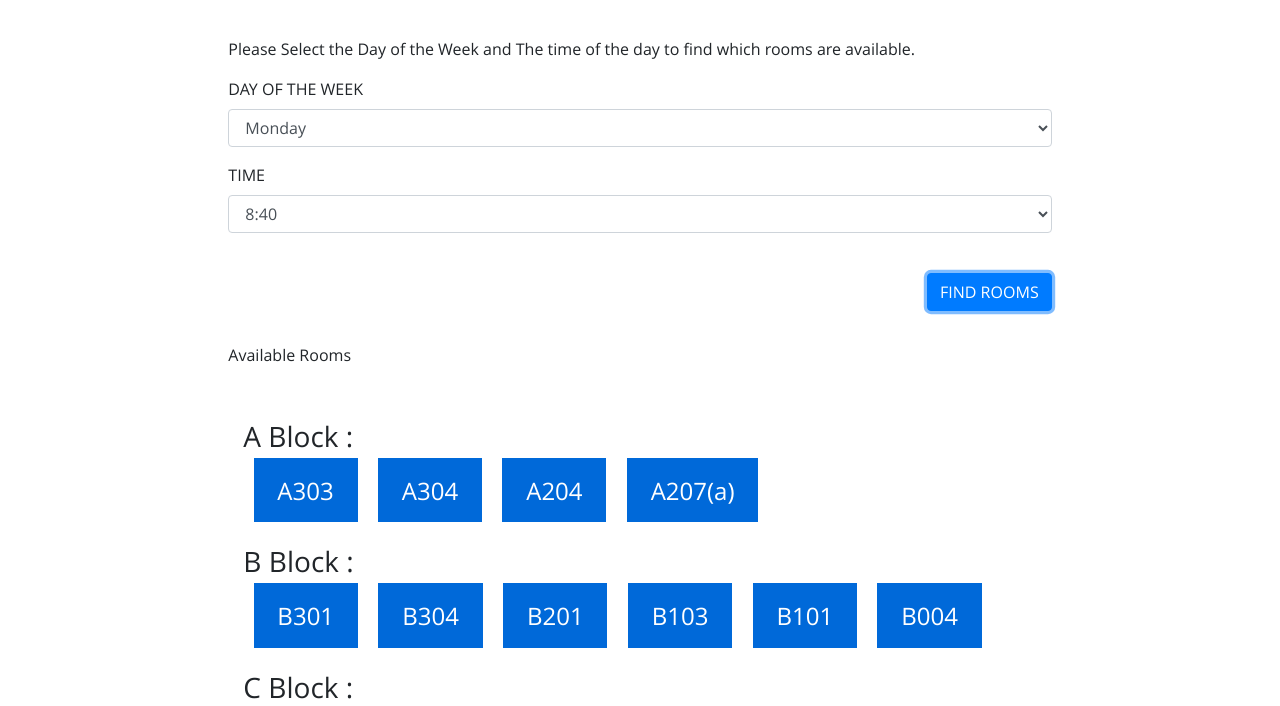
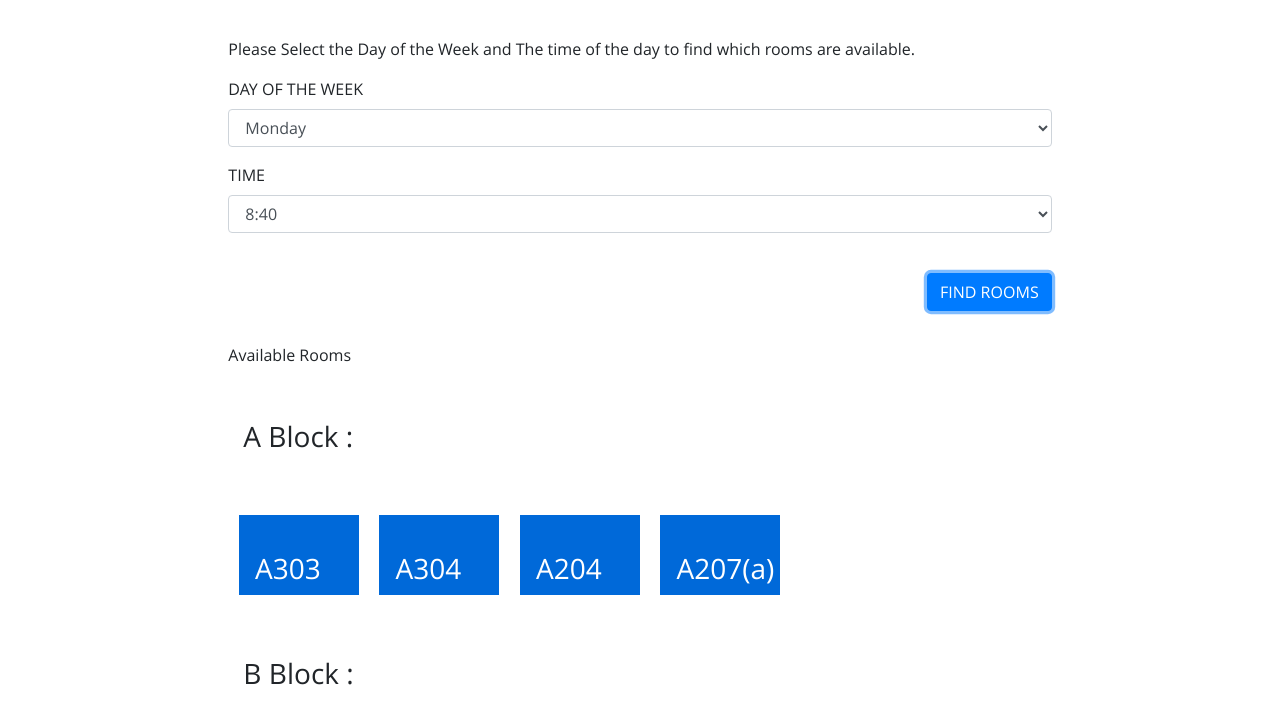
Before and after one commit to DSC-BVP/DSC-BVP-room-locator, a plain HTML site: page rooms/index.html in a window 1280 px wide. Both pictures are taken after a click on the button "FIND ROOMS". Shown: the part 83-789 px from the top of the page. Drawn offline with nearby package versions, Linux system fonts and the light colour scheme.

Commit message:
corrected alignment of objects

```diff
--- a/rooms/index.html
+++ b/rooms/index.html
@@ -61,9 +61,9 @@
         .room {
             background: #0069D9;
             height: 10vh;
-            width: 25vh;
+            width: 15vh;
             margin: 0.8vw 0.8vw;
-            padding: 2% 3%;
+            padding: 2%;
             color: white;
             font-size: 3vh;
         }
@@ -540,12 +540,16 @@
                     var str = str1.concat(" ", str2);
                     elem.textContent = str;
                     document.getElementById("someContainer").appendChild(elem);
+                    var divelem = document.createElement('div');
+                    divelem.setAttribute('id', str);
+                    divelem.setAttribute('class', 'block row');
+                    document.getElementById("someContainer").appendChild(divelem);
 
                     rooms[i].forEach((room)=>{
-                        var div = document.createElement('span');
+                        var div = document.createElement('div');
                         div.textContent = room;
                         div.setAttribute('class', 'room');
-                        document.getElementById("someContainer").appendChild(div);
+                        document.getElementById(str).appendChild(div);
                         document.getElementById("list").style.visibility = 'visible';
 
                     });
@@ -555,7 +559,7 @@
             }
 
             if(rooms[0]==0 && rooms[1]==0 && rooms[2]==0 && rooms[3]==0){
-                    var div = document.createElement('span');
+                    var div = document.createElement('div');
                     div.textContent = 'No Rooms available :(';
                     div.setAttribute('class', 'no-room');
                     document.getElementById("someContainer").appendChild(div);
```
